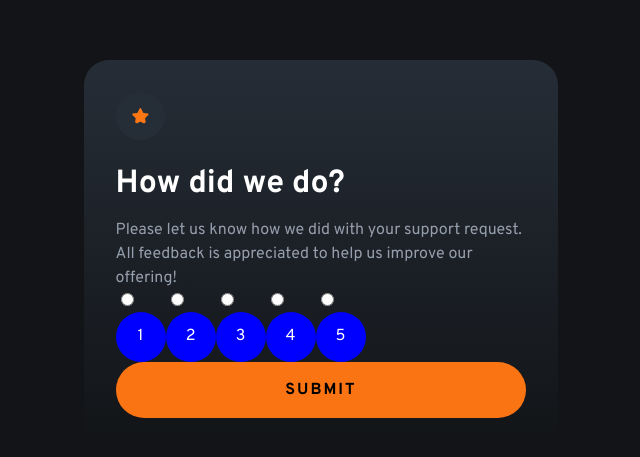
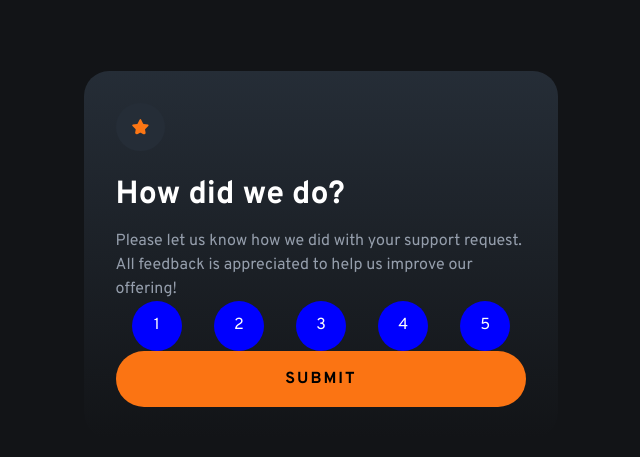
Before and after one commit to Chris-Wagg/interactive-rating, a Next.js app: page /home in a window 1280 px wide. Shown: the part 145-602 px from the top of the page, without its empty margins (319-959 px from the left). Built offline with nearby package versions, Linux system fonts and the light colour scheme.

Commit message:
rating number validation and error message fixed

```diff
--- a/src/app/globals.css
+++ b/src/app/globals.css
@@ -140,6 +140,11 @@ h2 {
 	max-width: 40ch;
 }
 
+.rating-form__btn-container {
+	display: flex;
+	justify-content: space-around;
+}
+
 .rating-button-container {
 	display: flex;
 	justify-content: space-around;
@@ -214,17 +219,13 @@ label {
 
 /* ----------------------- */
 
-/* #radios label {
+#radios label {
 	position: relative;
-} */
+}
 
-/* input[type='radio'] {
+input[type='radio'] {
 	position: absolute;
 	opacity: 0;
-} */
-
-.rating-form {
-	display: flex;
 }
 
 .rating-number {
@@ -245,3 +246,7 @@ input:checked + button {
 input:checked + .rating-number {
 	background-color: green;
 }
+
+.error-message {
+	color: red;
+}
--- a/src/app/home/page.jsx
+++ b/src/app/home/page.jsx
@@ -1,21 +1,15 @@
 'use client'
 
-import { useState } from 'react'
-import { useNavigate } from 'react-router-dom'
+import { useState, useEffect } from 'react'
 
 export default function Home() {
-	// let navigate = useNavigate()
-	// let rating = { selectedRating }
+	const [selectedRating, setSelectedRating] = useState(0)
+	const [errorBoolean, setErrorBoolean] = useState(false)
+	const [errorMessage, setErrorMessage] = useState({})
 
-	function handleClick() {
-		history.push('/thank-you', { rating })
-	}
-
-	const [selectedRating, setSelectedRating] = useState(0)
-
+	// sets the value rating through state change
 	function setRatingOne() {
 		setSelectedRating(1)
-		console.log(selectedRating)
 	}
 	function setRatingTwo() {
 		setSelectedRating(2)
@@ -28,6 +22,48 @@ export default function Home() {
 	}
 	function setRatingFive() {
 		setSelectedRating(5)
+	}
+
+	useEffect(() => {
+		// checks to see if error message is present and then sets the error boolean
+		console.log(selectedRating)
+		let errorMessage = document.getElementById('errorMessage')
+		if (errorMessage === null) {
+			console.log('error message = false')
+			setErrorBoolean(false)
+			return
+		} else {
+			console.log('error message = true')
+			setErrorBoolean(true)
+			errorMessage.focus()
+		}
+	}, [errorBoolean])
+
+	// logs what number is selected
+	useEffect(() => {
+		console.log(selectedRating)
+		// validateRating()
+	}, [selectedRating])
+
+	// checks the rating number on submit and sets the corresponding error message and sets the error boolean
+	const validateRating = () => {
+		let errorMessage = {}
+		if (selectedRating === 0) {
+			setErrorBoolean(true)
+			errorMessage.text = 'Please select a rating'
+			setErrorMessage(errorMessage)
+		} else if (selectedRating >= 1) {
+			console.log(`selected rating is`, selectedRating)
+			errorMessage.text = ''
+			setErrorMessage(errorMessage)
+			setErrorBoolean(false)
+		}
+	}
+
+	//
+	const submitValidation = (e) => {
+		e.preventDefault()
+		validateRating()
 	}
 
 	return (
@@ -47,8 +83,15 @@ export default function Home() {
 						offering!`}
 					</p>
 
-					<form className='rating-form'>
-						<label for='rating-1'>
+					<form className='rating-form' onSubmit={submitValidation}>
+						{errorMessage.text && (
+							<div className='error-message' id='errorMessage'>
+								{errorMessage.text}
+							</div>
+						)}
+
+						<div className='rating-form__btn-container'>
+							<label htmlFor='rating-1'>
 								<input
 									type='radio'
 									name='rating'
@@ -61,7 +104,7 @@ export default function Home() {
 									1
 								</div>
 							</label>
-						<label for='rating-2'>
+							<label htmlFor='rating-2'>
 								<input
 									type='radio'
 									name='rating'
@@ -74,7 +117,7 @@ export default function Home() {
 									2
 								</div>
 							</label>
-						<label for='rating-3'>
+							<label htmlFor='rating-3'>
 								<input
 									type='radio'
 									name='rating'
@@ -87,7 +130,7 @@ export default function Home() {
 									3
 								</div>
 							</label>
-						<label for='rating-4'>
+							<label htmlFor='rating-4'>
 								<input
 									type='radio'
 									name='rating'
@@ -100,7 +143,7 @@ export default function Home() {
 									4
 								</div>
 							</label>
-						<label for='rating-5'>
+							<label htmlFor='rating-5'>
 								<input
 									type='radio'
 									name='rating'
@@ -113,8 +156,11 @@ export default function Home() {
 									5
 								</div>
 							</label>
+						</div>
+						<div>
+							<button className='submit-btn'>SUBMIT</button>
+						</div>
 					</form>
-					<button className='submit-btn'>SUBMIT</button>
 				</div>
 			</section>
 		</main>
```
Also changed, not shown: src/app/thank-you/page.jsx (+0 -76 lines). Lines whose indentation alone changed are shown as unchanged.
